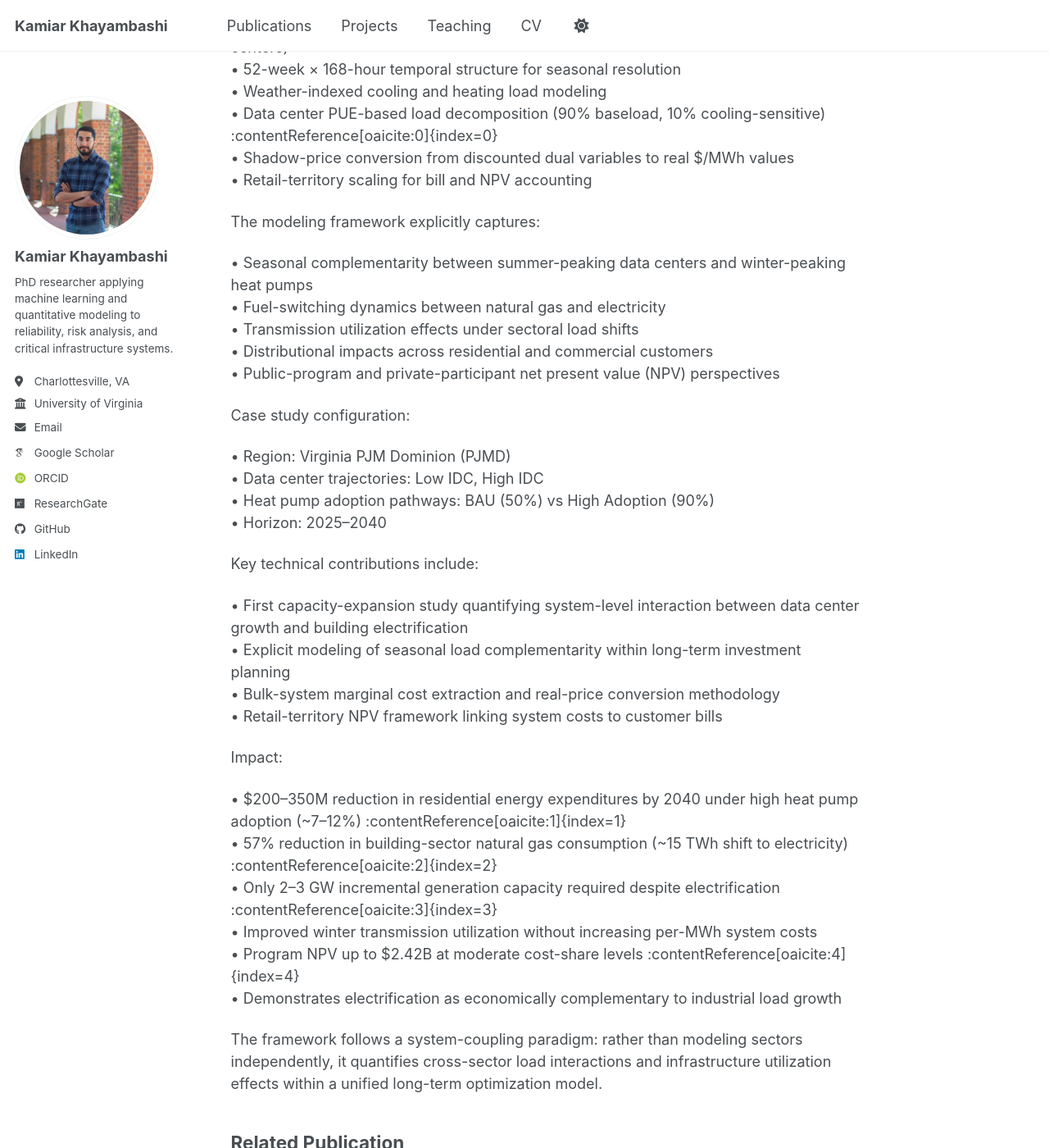
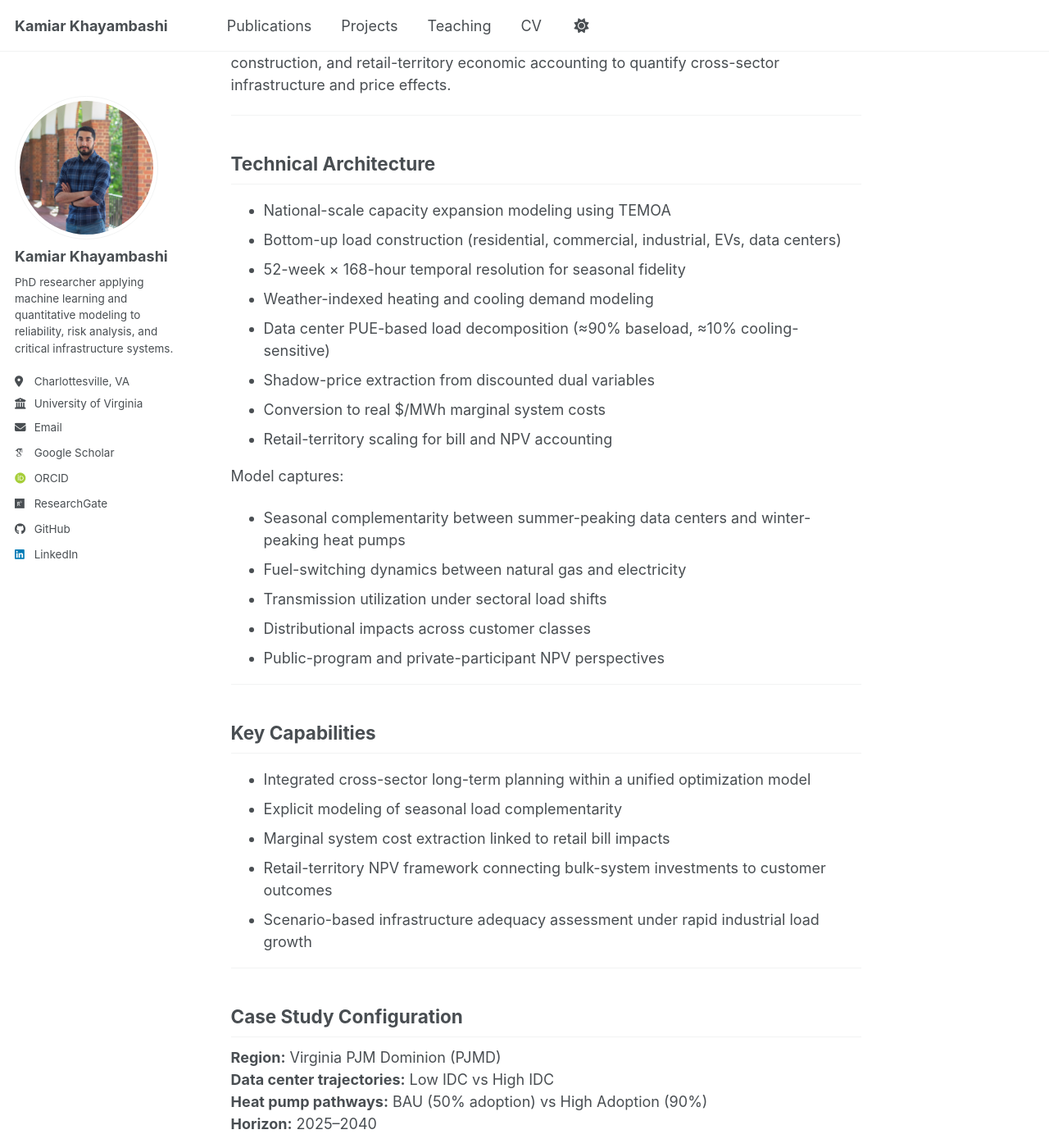
Before and after one commit to kamiarkhayam/kamiarkhayam.github.io, a Jekyll site: the page built from _portfolio/dc-hp-esm.md, in a window 1280 px wide and 1400 px high, scrolled down 388 px. Shown: the whole window at 82% size. Built offline with Jekyll 4.4.1, drawn with Linux system fonts in a browser that asks for light colours; some web fonts are replaced; a script bundle is joined from its source files by our own code; library files that are not in the unit come from our copies; some of the changed text lies outside the part shown.

Commit message:
Update dc-hp-esm.md

```diff
--- a/_portfolio/dc-hp-esm.md
+++ b/_portfolio/dc-hp-esm.md
@@ -2,53 +2,88 @@
 title: "Sector-Coupled Capacity Expansion Modeling: Data Centers and Heat Pump Electrification"
 collection: portfolio
 permalink: /project/data-centers-heat-pumps-affordability
-excerpt: "High-resolution capacity expansion modeling framework quantifying interactions between data center load growth, building electrification, and energy affordability."
+excerpt: "High-resolution capacity expansion framework quantifying interactions between data center load growth, residential electrification, and long-term energy affordability."
 ---
 
-This project develops a high-resolution sector-coupled capacity expansion framework to evaluate how rapid data center growth interacts with residential heat pump electrification and energy affordability in the PJM Dominion (PJMD) region.
+## Overview
 
-The system integrates:
+Developed a high-resolution sector-coupled capacity expansion modeling framework to evaluate how rapid data center growth interacts with residential heat pump electrification and energy affordability in the PJM Dominion (PJMD) region.
 
-• National-scale capacity expansion modeling using TEMOA
-• Bottom-up sectoral load construction (residential, commercial, industrial, EVs, data centers)
-• 52-week × 168-hour temporal structure for seasonal resolution
-• Weather-indexed cooling and heating load modeling
-• Data center PUE-based load decomposition (90% baseload, 10% cooling-sensitive) :contentReference[oaicite:0]{index=0}
-• Shadow-price conversion from discounted dual variables to real $/MWh values
-• Retail-territory scaling for bill and NPV accounting
+The framework integrates long-term investment planning, bottom-up sectoral load construction, and retail-territory economic accounting to quantify cross-sector infrastructure and price effects.
 
-The modeling framework explicitly captures:
+---
 
-• Seasonal complementarity between summer-peaking data centers and winter-peaking heat pumps
-• Fuel-switching dynamics between natural gas and electricity
-• Transmission utilization effects under sectoral load shifts
-• Distributional impacts across residential and commercial customers
-• Public-program and private-participant net present value (NPV) perspectives
+## Technical Architecture
 
-Case study configuration:
+- National-scale capacity expansion modeling using TEMOA
+- Bottom-up load construction (residential, commercial, industrial, EVs, data centers)
+- 52-week × 168-hour temporal resolution for seasonal fidelity
+- Weather-indexed heating and cooling demand modeling
+- Data center PUE-based load decomposition (≈90% baseload, ≈10% cooling-sensitive)
+- Shadow-price extraction from discounted dual variables
+- Conversion to real $/MWh marginal system costs
+- Retail-territory scaling for bill and NPV accounting
 
-• Region: Virginia PJM Dominion (PJMD)
-• Data center trajectories: Low IDC, High IDC
-• Heat pump adoption pathways: BAU (50%) vs High Adoption (90%)
-• Horizon: 2025–2040
+Model captures:
 
-Key technical contributions include:
+- Seasonal complementarity between summer-peaking data centers and winter-peaking heat pumps
+- Fuel-switching dynamics between natural gas and electricity
+- Transmission utilization under sectoral load shifts
+- Distributional impacts across customer classes
+- Public-program and private-participant NPV perspectives
 
-• First capacity-expansion study quantifying system-level interaction between data center growth and building electrification
-• Explicit modeling of seasonal load complementarity within long-term investment planning
-• Bulk-system marginal cost extraction and real-price conversion methodology
-• Retail-territory NPV framework linking system costs to customer bills
+---
 
-Impact:
+## Key Capabilities
 
-• $200–350M reduction in residential energy expenditures by 2040 under high heat pump adoption (~7–12%) :contentReference[oaicite:1]{index=1}
-• 57% reduction in building-sector natural gas consumption (~15 TWh shift to electricity) :contentReference[oaicite:2]{index=2}
-• Only 2–3 GW incremental generation capacity required despite electrification :contentReference[oaicite:3]{index=3}
-• Improved winter transmission utilization without increasing per-MWh system costs
-• Program NPV up to $2.42B at moderate cost-share levels :contentReference[oaicite:4]{index=4}
-• Demonstrates electrification as economically complementary to industrial load growth
+- Integrated cross-sector long-term planning within a unified optimization model
+- Explicit modeling of seasonal load complementarity
+- Marginal system cost extraction linked to retail bill impacts
+- Retail-territory NPV framework connecting bulk-system investments to customer outcomes
+- Scenario-based infrastructure adequacy assessment under rapid industrial load growth
 
-The framework follows a system-coupling paradigm: rather than modeling sectors independently, it quantifies cross-sector load interactions and infrastructure utilization effects within a unified long-term optimization model.
+---
+
+## Case Study Configuration
+
+**Region:** Virginia PJM Dominion (PJMD)
+**Data center trajectories:** Low IDC vs High IDC
+**Heat pump pathways:** BAU (50% adoption) vs High Adoption (90%)
+**Horizon:** 2025–2040
+
+---
+
+## Empirical Impact
+
+- $200–350M reduction in residential energy expenditures by 2040 under high heat pump adoption (≈7–12%)
+- 57% reduction in building-sector natural gas consumption (~15 TWh electrification shift)
+- Only 2–3 GW incremental generation required despite large-scale electrification
+- Improved winter transmission utilization without increasing per-MWh system costs
+- Program NPV up to $2.42B at moderate cost-share levels
+- Demonstrates electrification as economically complementary to industrial load growth
+
+Results show that coordinated sector coupling can improve infrastructure utilization and reduce consumer costs even under aggressive data center expansion.
+
+---
+
+## Engineering Deliverables
+
+- High-resolution TEMOA capacity expansion model for PJMD
+- Bottom-up sectoral load construction pipeline
+- Data center load parameterization modules
+- Shadow-price extraction and real-price conversion scripts
+- Retail-territory NPV and bill accounting framework
+- Scenario configuration and reproducibility scripts
+
+---
+
+## Relevance
+
+Positions sector coupling as a planning necessity in regions experiencing simultaneous electrification and hyperscale industrial load growth.
+
+Framework bridges capacity expansion modeling, distributional economics, and infrastructure utilization analysis to inform regulatory and policy decisions under rapid demand transformation.
+
+---
 
 ## Related Publication
 
```
